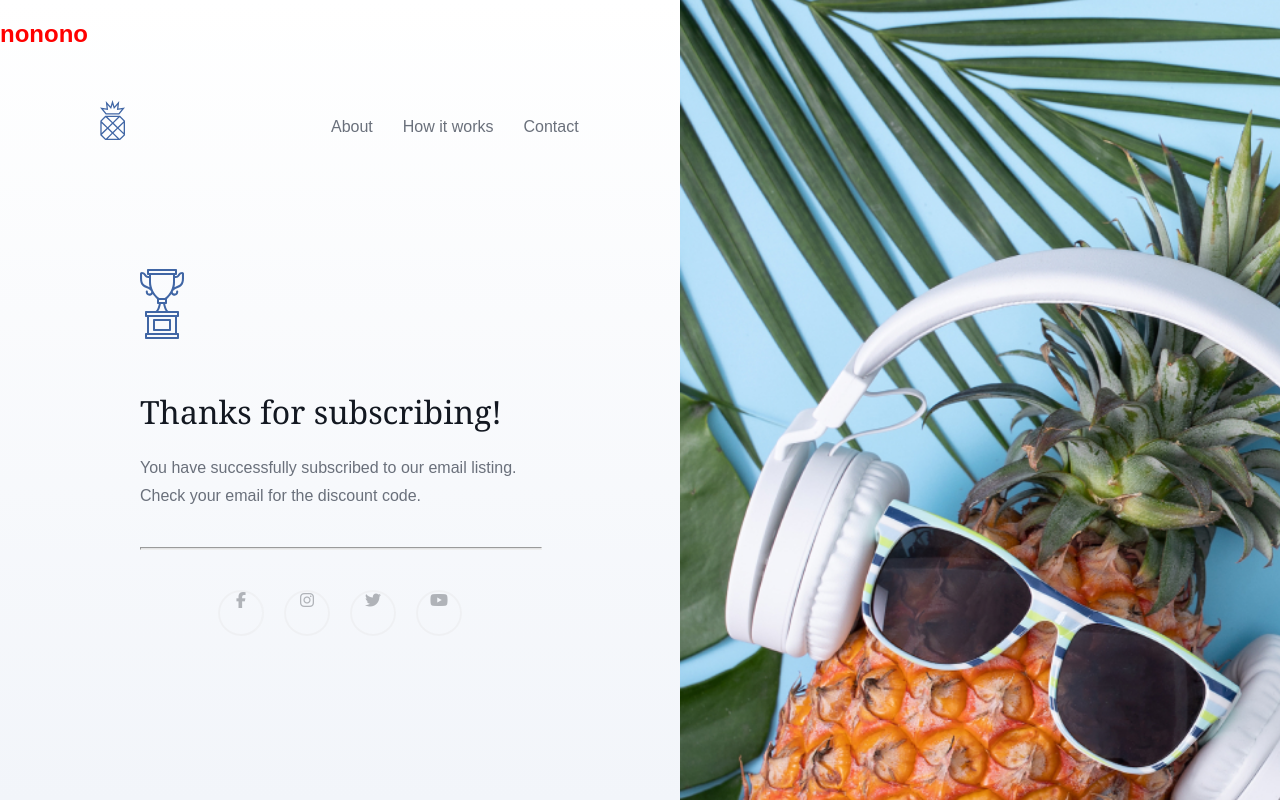
After one commit to NaurisV7/Megabit, a PHP site: page /subscribed.php in a window 1280 px wide. The commit adds this page. Run offline with PHP 8.4, Linux system fonts and the light colour scheme; some libraries are stand-ins or nearby versions.

Commit message:
bit problem

```diff
--- a/script.js
+++ b/script.js
@@ -1,3 +1,4 @@
+
 let container = document.getElementById("container");
 let input = document.getElementById("input");
 let checkbox = document.getElementById("checkbox");
--- a/style.css
+++ b/style.css
@@ -7,6 +7,13 @@ html, body {
 }
 header {
     height: 30vh;
+}
+
+h2 {
+    color: red;
+    z-index: 100;
+    height: 10px;
+    width: 100px;
 }
 
 .first_div {
--- /dev/null
+++ b/subscribed.php
@@ -0,0 +1,75 @@
+<?php
+
+if (isset($_POST["submit"])) {
+    echo "<h2>" . $_POST['email'] . "</h2>";
+} else {
+    echo "<h2>nonono</h2>";
+}
+
+
+?>
+
+<!DOCTYPE html>
+<html lang="en">
+<head>
+    <meta charset="UTF-8">
+    <meta http-equiv="X-UA-Compatible" content="IE=edge">
+    <meta name="viewport" content="width=device-width, initial-scale=1.0">
+    <title>Megabit test</title>
+    <link rel="stylesheet" href="style.css" />
+    <script src="https://kit.fontawesome.com/acb9678cb4.js" crossorigin="anonymous"></script>
+</head>
+
+<body class="flex">
+    <!-- DIV To seperate two side of screen-->
+    <div class="first_div">
+        <!-- HEADER PART -->
+        <header class="flex header">
+            <div class="header_div">
+                <a href="#" class="alogo">
+                    <img src="image/Union.svg" class="logo">
+                </a>
+            </div>
+            <nav class="header_nav">
+                <div class="flex">
+                    <a href="#" class="first_a anone">About</a>
+                    <a href="#" class="anone">How it works</a>
+                    <a href="#" class="anone">Contact</a>
+                </div>
+            </nav>
+        </header>
+        <!-- BODY PART -->
+        <div>
+            <main class="main">
+                <div class="noinput">
+                    <img src ="image/crown.svg" class="crown">
+                    <h1 class="thanks">Thanks for subscribing!</h1>
+                    <h4 class="discount">You have successfully subscribed to our email listing. Check your email for the discount code.</h4>
+                </div>
+            </main>
+            <!-- FOOTER PART -->
+            <footer>
+                <hr class="hline" id="newvline">
+                <div class="social" id="newsocial">
+                    <a href="#" class="afacebook">
+                        <i class="fab fa-facebook-f facebook" id="facebook"></i>
+                    </a>
+                    <a href="#" class="ainstagram">
+                        <i class="fab fa-instagram"></i>
+                    </a>
+                    <a href="#" class="atwitter">
+                        <i class="fab fa-twitter"></i>
+                    </a>
+                    <a href="#" class="ayoutube">
+                        <i class="fab fa-youtube"></i>
+                    </a>
+                </div>
+            </footer>
+        </div>
+
+    </div>
+    <div class="img">
+    </div>
+    <script src="script.js"></script>
+</body>
+</html>
```
Also changed, not shown: classes/DB.php (added, +20 -0 lines), classes/getuser.php (added, +13 -0 lines), classes/userinfo.php (added, +16 -0 lines), classes/view.php (added, +25 -0 lines), classes/viewuser.php (added, +11 -0 lines), index.php (renamed from index.html, +14 -14 lines).
